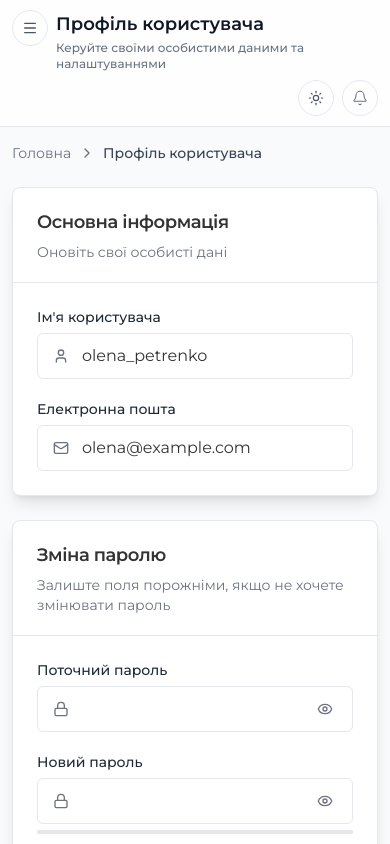
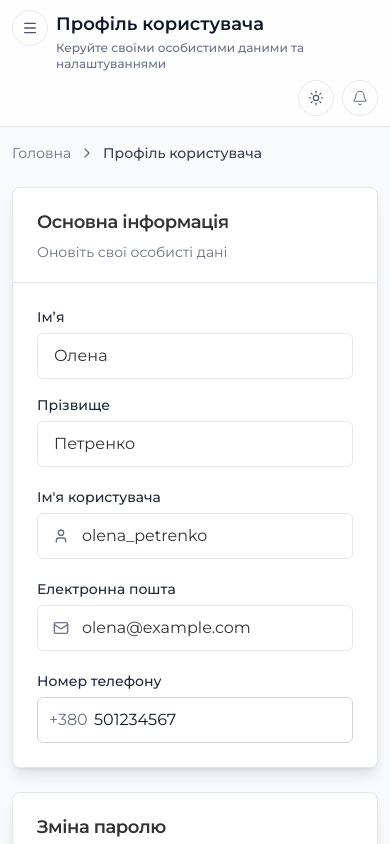
Before and after one commit to AratKruglik/komunalka-react-app, a React (Vite) app: page /profile in a window 390 px wide. Shown: the top 844 px of the page. Built offline with nearby package versions, Linux system fonts and the light colour scheme.

Commit message:
Add: enhance ProfileForm with first name, last name, and phone number fields, including validation

```diff
--- a/src/modules/profile/components/ProfileForm.tsx
+++ b/src/modules/profile/components/ProfileForm.tsx
@@ -28,12 +28,18 @@ interface ProfileFormProps {
 const mockUserData = {
   username: 'olena_petrenko',
   email: 'olena@example.com',
+  firstName: 'Олена',
+  lastName: 'Петренко',
+  phone: '501234567',
 }
 
 export function ProfileForm({ onCancel }: ProfileFormProps) {
   const [formData, setFormData] = useState({
     username: mockUserData.username,
     email: mockUserData.email,
+    firstName: mockUserData.firstName,
+    lastName: mockUserData.lastName,
+    phone: mockUserData.phone,
     currentPassword: '',
     newPassword: '',
     confirmPassword: '',
@@ -56,6 +62,20 @@ export function ProfileForm({ onCancel }: ProfileFormProps) {
       newErrors.username = "Ім'я користувача обов'язкове"
     } else if (formData.username.length < 3) {
       newErrors.username = "Ім'я користувача повинно містити мінімум 3 символи"
+    }
+
+    if (!formData.firstName.trim()) {
+      newErrors.firstName = "Ім'я обов'язкове"
+    }
+
+    if (!formData.lastName.trim()) {
+      newErrors.lastName = 'Прізвище обовʼязкове'
+    }
+
+    if (!formData.phone) {
+      newErrors.phone = "Номер телефону обов'язковий"
+    } else if (!/^\d{9}$/.test(formData.phone)) {
+      newErrors.phone = 'Введіть коректний номер телефону (9 цифр)'
     }
 
     // Validate email
@@ -101,11 +121,17 @@ export function ProfileForm({ onCancel }: ProfileFormProps) {
       // {
       //   username: formData.username,
       //   email: formData.email,
+      //   firstName: formData.firstName,
+      //   lastName: formData.lastName,
+      //   phone: formData.phone,
       //   password: formData.newPassword (only if changing password)
       // }
       console.log('Profile update attempt:', {
         username: formData.username,
         email: formData.email,
+        firstName: formData.firstName,
+        lastName: formData.lastName,
+        phone: formData.phone,
         passwordChanged: isChangingPassword,
       })
 
@@ -153,6 +179,40 @@ export function ProfileForm({ onCancel }: ProfileFormProps) {
             <CardDescription>Оновіть свої особисті дані</CardDescription>
           </CardHeader>
           <CardContent className="space-y-5">
+            <div className="grid gap-4 md:grid-cols-2">
+              <div className="space-y-1.5">
+                <Label htmlFor="firstName">Імʼя</Label>
+                <Input
+                  id="firstName"
+                  type="text"
+                  value={formData.firstName}
+                  onChange={(e) => setFormData({ ...formData, firstName: e.target.value })}
+                  placeholder="Ваше імʼя"
+                  disabled={isLoading}
+                  isInvalid={Boolean(errors.firstName)}
+                />
+                {errors.firstName ? (
+                  <FormMessage variant="error">{errors.firstName}</FormMessage>
+                ) : null}
+              </div>
+
+              <div className="space-y-1.5">
+                <Label htmlFor="lastName">Прізвище</Label>
+                <Input
+                  id="lastName"
+                  type="text"
+                  value={formData.lastName}
+                  onChange={(e) => setFormData({ ...formData, lastName: e.target.value })}
+                  placeholder="Ваше прізвище"
+                  disabled={isLoading}
+                  isInvalid={Boolean(errors.lastName)}
+                />
+                {errors.lastName ? (
+                  <FormMessage variant="error">{errors.lastName}</FormMessage>
+                ) : null}
+              </div>
+            </div>
+
             <div className="space-y-1.5">
               <Label htmlFor="username">Ім&apos;я користувача</Label>
               <Input
@@ -185,6 +245,32 @@ export function ProfileForm({ onCancel }: ProfileFormProps) {
               {errors.email ? (
                 <FormMessage variant="error">{errors.email}</FormMessage>
               ) : null}
+            </div>
+
+            <div className="space-y-1.5">
+              <Label htmlFor="phone">Номер телефону</Label>
+              <div className="relative">
+                <span className="absolute left-3 top-1/2 -translate-y-1/2 text-base text-neutral-500 dark:text-slate-400">
+                  +380
+                </span>
+                <input
+                  id="phone"
+                  type="tel"
+                  value={formData.phone}
+                  onChange={(e) =>
+                    setFormData({
+                      ...formData,
+                      phone: e.target.value.replace(/\D/g, ''),
+                    })
+                  }
+                  className="w-full rounded-md border border-neutral-300 bg-white pl-14 pr-3 py-2.5 text-base text-neutral-900 placeholder:text-neutral-400 focus:border-primary focus:outline-none focus:ring-1 focus:ring-primary dark:border-slate-700 dark:bg-slate-800 dark:text-slate-100 dark:placeholder:text-slate-400 dark:focus:border-amber-300 dark:focus:ring-amber-300"
+                  placeholder="XX XXX XX XX"
+                  maxLength={9}
+                  inputMode="numeric"
+                  disabled={isLoading}
+                />
+              </div>
+              {errors.phone ? <FormMessage variant="error">{errors.phone}</FormMessage> : null}
             </div>
           </CardContent>
         </Card>
--- a/src/shared/components/navigation/AuthenticatedTopbar.tsx
+++ b/src/shared/components/navigation/AuthenticatedTopbar.tsx
@@ -122,7 +122,6 @@ function UserMenu({ user, variant = 'default', className }: UserMenuProps) {
 
   const menuItems: Array<{ id: string; label: string; tone?: 'danger'; path?: string }> = [
     { id: 'profile', label: 'Мій профіль', path: '/profile' },
-    { id: 'settings', label: 'Налаштування', path: '/settings' },
     { id: 'logout', label: 'Вийти', tone: 'danger', path: '/logout' },
   ]
 
```
